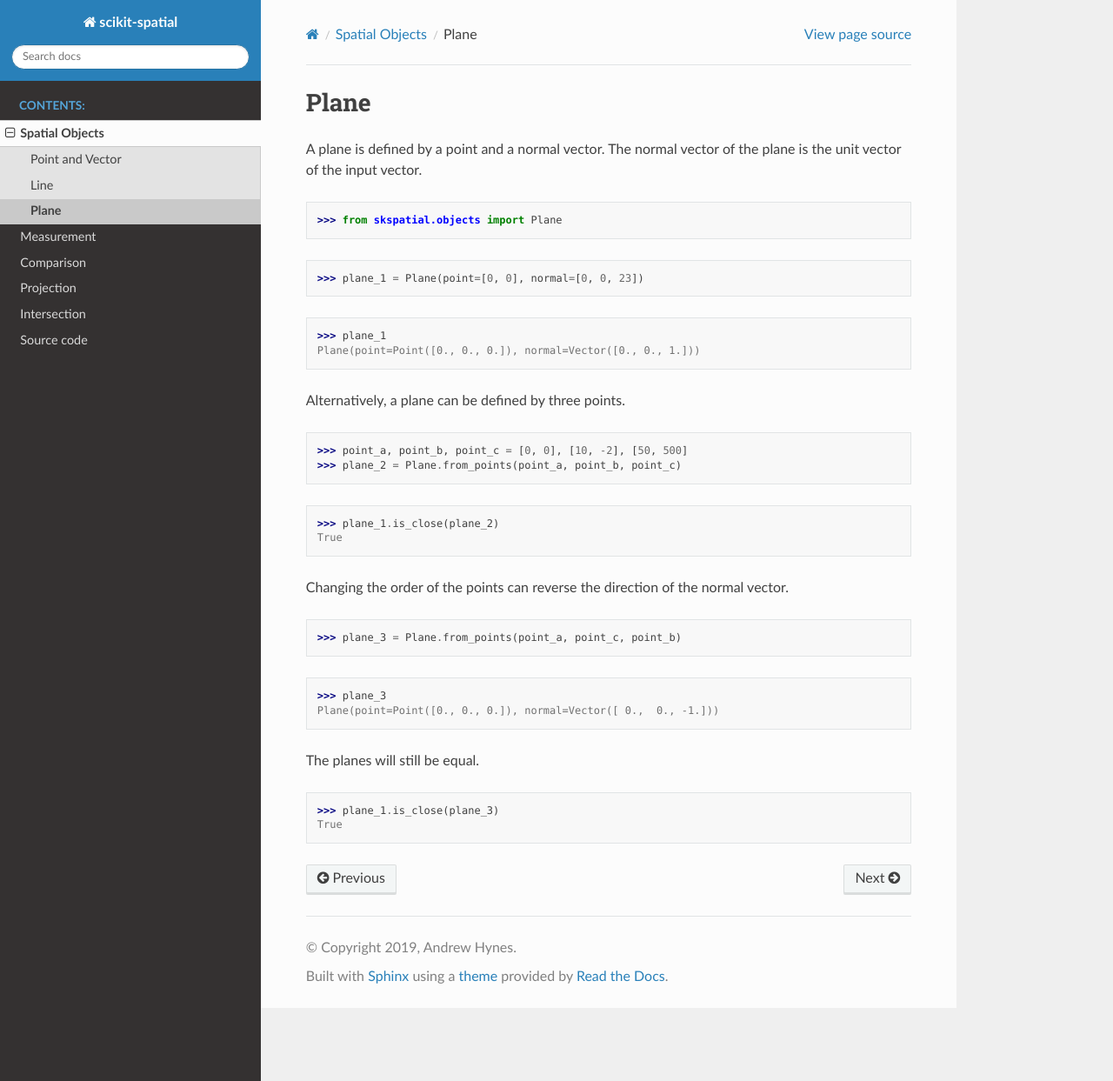
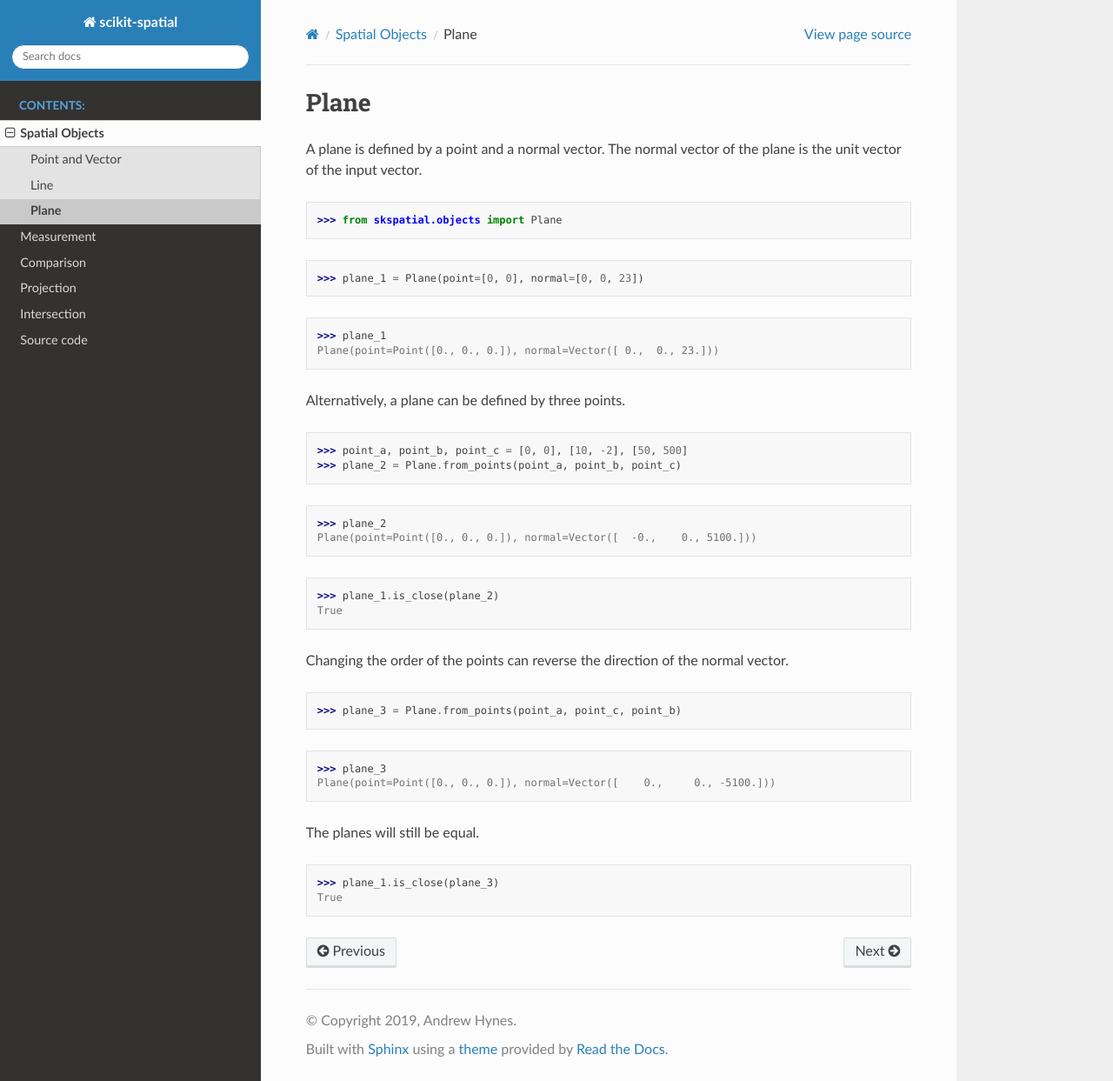
Before and after one commit to ajhynes7/scikit-spatial, a Sphinx documentation site: the page built from doc/source/objects/plane.rst, in a window 1280 px wide and 1243 px high. Shown: the whole window at 87% size. Built offline with Sphinx 7.4.7 and the Read the Docs theme 2.0.0, drawn with Linux system fonts in a browser that asks for light colours.

Commit message:
Update tests in docs

```diff
--- a/doc/source/computations/intersection.rst
+++ b/doc/source/computations/intersection.rst
@@ -65,7 +65,7 @@ The intersection of a `Plane` with a `Plane` is a `Line`.
 >>> plane_b = Plane([8, 0, 0], [1, 1, 0])
 
 >>> plane_a.intersect_plane(plane_b)
-Line(point=Point([4., 4., 0.]), direction=Vector([ 0.,  0., -1.]))
+Line(point=Point([4., 4., 0.]), direction=Vector([ 0.,  0., -2.]))
 
 
 The planes must not be parallel.
--- a/doc/source/objects/line.rst
+++ b/doc/source/objects/line.rst
@@ -9,7 +9,7 @@ A line is defined by a point and a direction vector. The direction of the line i
 >>> line_1 = Line(point=[0], direction=[5, 0])
 
 >>> line_1
-Line(point=Point([0., 0.]), direction=Vector([1., 0.]))
+Line(point=Point([0., 0.]), direction=Vector([5., 0.]))
 
 
 Alternatively, a `Line` can be defined by two points.
--- a/doc/source/objects/plane.rst
+++ b/doc/source/objects/plane.rst
@@ -9,12 +9,15 @@ A plane is defined by a point and a normal vector. The normal vector of the plan
 >>> plane_1 = Plane(point=[0, 0], normal=[0, 0, 23])
 
 >>> plane_1
-Plane(point=Point([0., 0., 0.]), normal=Vector([0., 0., 1.]))
+Plane(point=Point([0., 0., 0.]), normal=Vector([ 0.,  0., 23.]))
 
 Alternatively, a plane can be defined by three points.
 
 >>> point_a, point_b, point_c = [0, 0], [10, -2], [50, 500]
 >>> plane_2 = Plane.from_points(point_a, point_b, point_c)
+
+>>> plane_2
+Plane(point=Point([0., 0., 0.]), normal=Vector([  -0.,    0., 5100.]))
 
 >>> plane_1.is_close(plane_2)
 True
@@ -24,7 +27,7 @@ Changing the order of the points can reverse the direction of the normal vector.
 >>> plane_3 = Plane.from_points(point_a, point_c, point_b)
 
 >>> plane_3
-Plane(point=Point([0., 0., 0.]), normal=Vector([ 0.,  0., -1.]))
+Plane(point=Point([0., 0., 0.]), normal=Vector([    0.,     0., -5100.]))
 
 The planes will still be equal.
 
```
